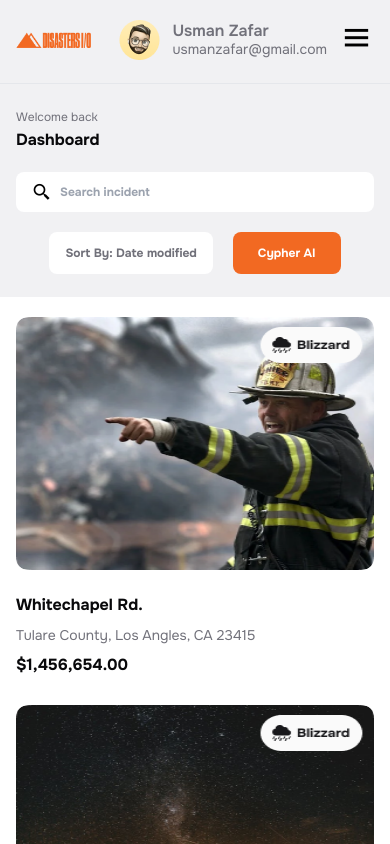
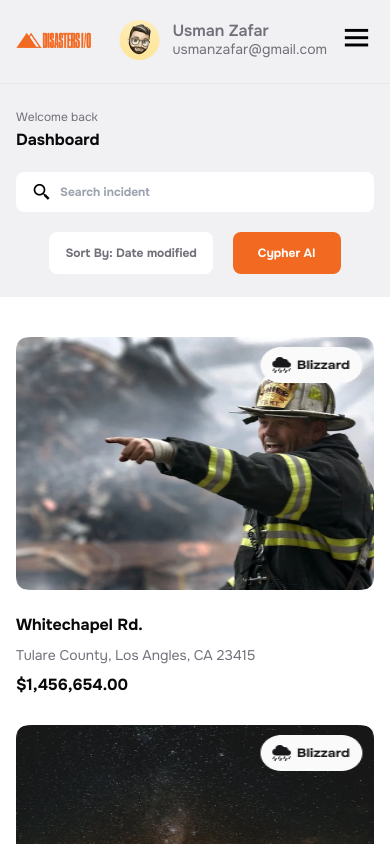
Before and after one commit to shakil-devcraft/disastersi, a React (Vite) app: page / in a window 390 px wide. Shown: the top 844 px of the page. Built offline with nearby package versions, Linux system fonts and the light colour scheme.

Commit message:
completed second navbar responsive

```diff
--- a/src/Components/share/News.jsx
+++ b/src/Components/share/News.jsx
@@ -7,7 +7,7 @@ const News = () => {
     return (
         <section>
             <Contianer>
-                <div className="pb-20 grid grid-cols-1 md:grid-cols-3 lg:grid-cols-4 gap-[25px]">
+                <div className="pt-5 pb-20 grid grid-cols-1 md:grid-cols-3 lg:grid-cols-4 gap-[25px]">
                     {
                         newsItem.length > 0 ? newsItem?.map((item, idx) => <Card item={item} key={idx}/>) : (
                             <p>No, new available now</p>
```
